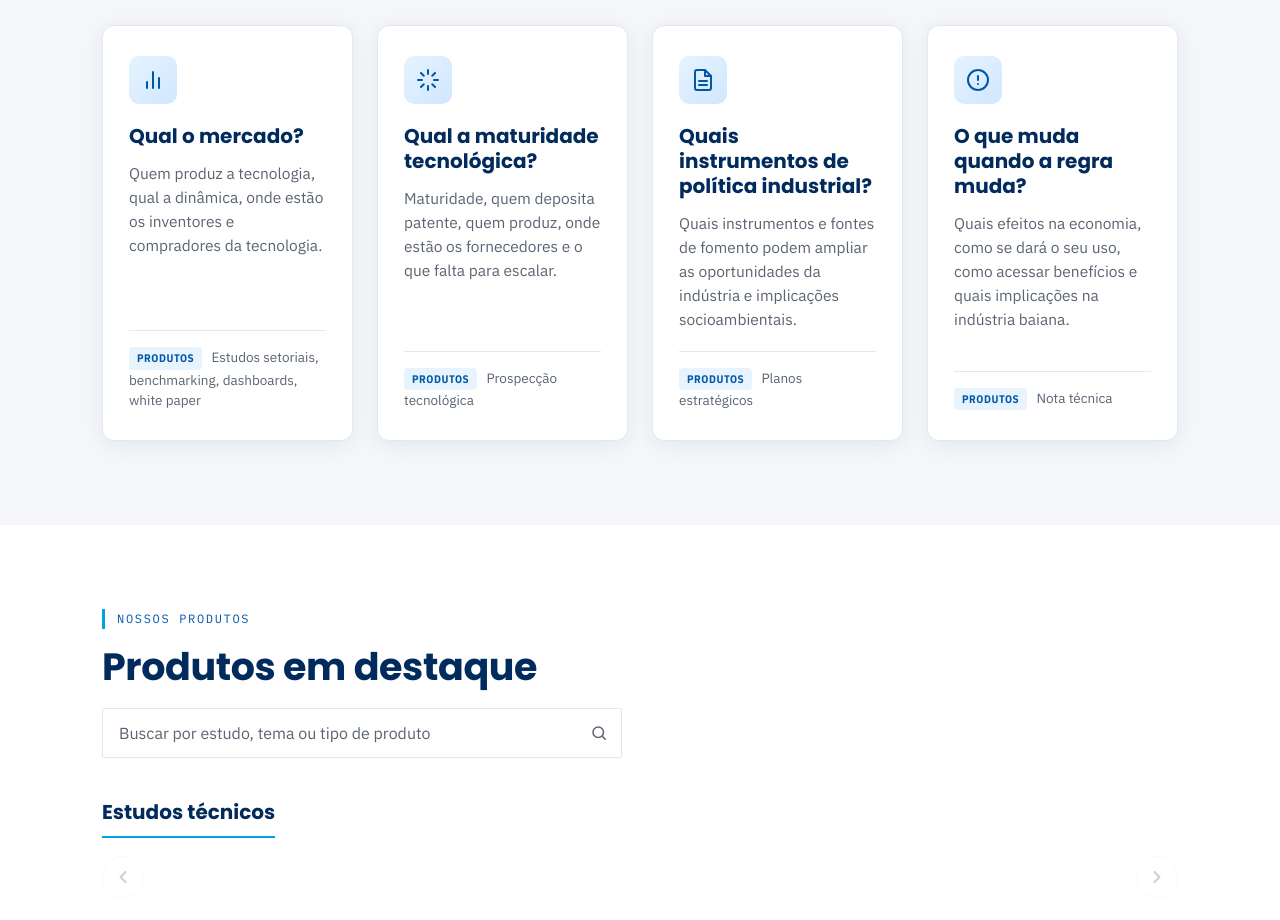
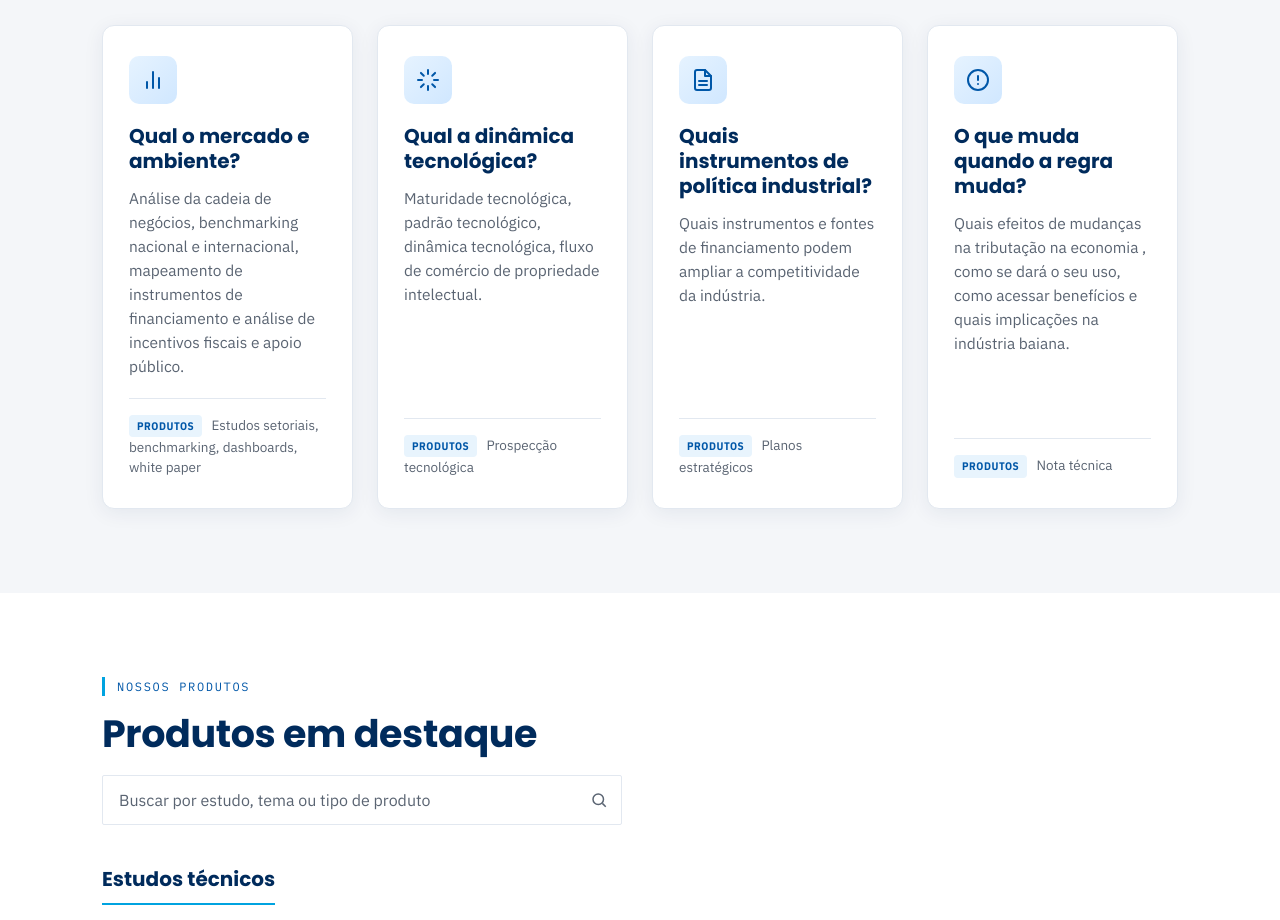
Before and after one commit to NEI-Senai-Cimatec/nei-js, a plain HTML site: page index.html in a window 1280 px wide. Shown: the part 1460-2380 px from the top of the page. Drawn offline with nearby package versions, Linux system fonts and the light colour scheme; no server answers.

Commit message:
correções Mabel

```diff
--- a/index.html
+++ b/index.html
@@ -24,7 +24,8 @@
   <div id="bannerRecuperacaoSenha" class="banner-recuperacao" hidden>
     <div class="wrap banner-recuperacao-conteudo">
       <div class="banner-recuperacao-texto">
-        <svg class="login-icone-chave" width="16" height="16" viewBox="0 0 24 24" fill="none" stroke="currentColor" stroke-width="2" stroke-linecap="round" stroke-linejoin="round" aria-hidden="true">
+        <svg class="login-icone-chave" width="16" height="16" viewBox="0 0 24 24" fill="none" stroke="currentColor"
+          stroke-width="2" stroke-linecap="round" stroke-linejoin="round" aria-hidden="true">
           <circle cx="7.5" cy="15.5" r="5.5"></circle>
           <path d="m21 2-9.6 9.6"></path>
           <path d="m15.5 7.5 3 3"></path>
@@ -148,8 +149,9 @@
               <line x1="6" y1="20" x2="6" y2="14"></line>
             </svg>
           </div>
-          <h3>Qual o mercado?</h3>
-          <p>Quem produz a tecnologia, qual a dinâmica, onde estão os inventores e compradores da tecnologia.</p>
+          <h3>Qual o mercado e ambiente?</h3>
+          <p>Análise da cadeia de negócios, benchmarking nacional e internacional, mapeamento de instrumentos de
+            financiamento e análise de incentivos fiscais e apoio público.</p>
           <span class="saida"><span class="tag-produto">Produtos</span> Estudos setoriais, benchmarking, dashboards,
             white paper</span>
         </div>
@@ -162,8 +164,9 @@
               </path>
             </svg>
           </div>
-          <h3>Qual a maturidade tecnológica?</h3>
-          <p>Maturidade, quem deposita patente, quem produz, onde estão os fornecedores e o que falta para escalar.</p>
+          <h3>Qual a dinâmica tecnológica?</h3>
+          <p>Maturidade tecnológica, padrão tecnológico, dinâmica tecnológica, fluxo de comércio de propriedade
+            intelectual.</p>
           <span class="saida"><span class="tag-produto">Produtos</span> Prospecção tecnológica</span>
         </div>
         <div class="pergunta">
@@ -177,8 +180,7 @@
             </svg>
           </div>
           <h3>Quais instrumentos de política industrial?</h3>
-          <p>Quais instrumentos e fontes de fomento podem ampliar as oportunidades da indústria e implicações
-            socioambientais.</p>
+          <p>Quais instrumentos e fontes de financiamento podem ampliar a competitividade da indústria.</p>
           <span class="saida"><span class="tag-produto">Produtos</span> Planos estratégicos</span>
         </div>
         <div class="pergunta">
@@ -191,8 +193,8 @@
             </svg>
           </div>
           <h3>O que muda quando a regra muda?</h3>
-          <p>Quais efeitos na economia, como se dará o seu uso, como acessar benefícios e quais implicações na indústria
-            baiana.</p>
+          <p>Quais efeitos de mudanças na tributação na economia , como se dará o seu uso, como acessar benefícios e
+            quais implicações na indústria baiana.</p>
           <span class="saida"><span class="tag-produto">Produtos</span> Nota técnica</span>
         </div>
       </div>
@@ -602,8 +604,10 @@
         </button>
 
         <div class="login-acoes-rodape">
-          <button id="abrirRecuperarSenha" class="login-link-esqueci" type="button" aria-label="Recuperar senha esquecida">
-            <svg class="login-icone-chave" width="13" height="13" viewBox="0 0 24 24" fill="none" stroke="currentColor" stroke-width="2" stroke-linecap="round" stroke-linejoin="round" aria-hidden="true">
+          <button id="abrirRecuperarSenha" class="login-link-esqueci" type="button"
+            aria-label="Recuperar senha esquecida">
+            <svg class="login-icone-chave" width="13" height="13" viewBox="0 0 24 24" fill="none" stroke="currentColor"
+              stroke-width="2" stroke-linecap="round" stroke-linejoin="round" aria-hidden="true">
               <circle cx="7.5" cy="15.5" r="5.5"></circle>
               <path d="m21 2-9.6 9.6"></path>
               <path d="m15.5 7.5 3 3"></path>
@@ -626,8 +630,8 @@
         <div class="login-campo">
           <label for="recuperarEmail">E-mail</label>
 
-          <input id="recuperarEmail" name="email" type="email" autocomplete="email"
-            placeholder="seu.email@exemplo.com" required>
+          <input id="recuperarEmail" name="email" type="email" autocomplete="email" placeholder="seu.email@exemplo.com"
+            required>
         </div>
 
         <button id="btnRecuperarSenha" class="btn login-enviar" type="submit">
--- a/js/equipe.js
+++ b/js/equipe.js
@@ -21,11 +21,23 @@
       papel: "Coordenação",
       foto: "https://nei-senai-cimatec.github.io/nei-js/img/team/mabel.jpg",
       bio: [
-        "Doutora e graduada em Economia pela Universidade Federal da Bahia (UFBA, 2014; 2022) e Mestra em Economia Aplicada pela Universidade Federal de São Carlos (UFSCar, 2017).",
-        "Atua nas áreas de Economia Industrial, Inovação e Políticas Públicas, com experiência em órgãos do Governo da Bahia, incluindo a Superintendência de Estudos Econômicos e Sociais da Bahia (SEI), a Secretaria de Desenvolvimento Urbano (SEDUR) e a Secretaria do Trabalho, Emprego, Renda e Esporte (SETRE). Atualmente, é Coordenadora do Núcleo de Economia Industrial do SENAI CIMATEC e Bolsista Doutor do Instituto de Pesquisa Econômica Aplicada (IPEA)."
+        "Doutora e graduada em Economia pela Universidade Federal da Bahia (UFBA, 2022; 2014) e Mestra em Economia Aplicada pela Universidade Federal de São Carlos (UFSCar, 2017).",
+        "Atua nas áreas de Economia Industrial, Inovação e Políticas Públicas, com experiência em estudos econômicos, análise setorial e formulação e monitoramento de políticas públicas. Atualmente, coordena o Núcleo de Economia Industrial do SENAI CIMATEC e é Bolsista Doutora do Instituto de Pesquisa Econômica Aplicada (IPEA)."
       ],
       lattes: "http://lattes.cnpq.br/9328556139281194",
       contato: "mabel.mota@fieb.org.br"
+    },
+    raphael: {
+      nome: "Raphael Oliveira",
+      cargo: "Pesquisador em Economia Aplicada",
+      papel: "Pesquisador Bolsista",
+      foto: "https://nei-senai-cimatec.github.io/nei-js/img/team/raphael.png",
+      bio: [
+        "Doutorando em Economia pela Universidade Federal da Bahia (UFBA), Mestre em Economia Aplicada pela Universidade Federal de São Carlos (UFSCar, 2017) e graduado em Ciências Econômicas pela Universidade Federal Fluminense (UFF, 2014).",
+        "Atua nas áreas de Economia Industrial, Políticas Públicas e Desenvolvimento Regional, com experiência em pesquisa aplicada no Instituto de Pesquisa Econômica Aplicada (IPEA), no Ministério da Integração e do Desenvolvimento Regional (MIDR) e em atividades de ensino na Universidade de São Paulo (USP/ESALQ)."
+      ],
+      lattes: "http://lattes.cnpq.br/1607374084886589",
+      contato: "raphael.silva@fbter.org.br"
     },
     yuri: {
       nome: "Yuri Dantas",
@@ -33,23 +45,11 @@
       papel: "Analista de Dados",
       foto: "https://nei-senai-cimatec.github.io/nei-js/img/team/yuri.jpeg",
       bio: [
-        "Mestre e graduado em Ciências Econômicas pela Universidade Federal da Bahia (2022; 2018). Atua na área de Economia, com ênfase em Economia Industrial e Política Industrial, Políticas Públicas, Desenvolvimento Econômico e Economia Regional e Transição Energética.",
-        "Possui experiência na construção, tratamento e análise de bases de dados e indicadores econômicos e sociais aplicados à estrutura produtiva e ao planejamento regional, com uso de Python. Atuou no acompanhamento de projetos sociais como Analista de Projetos do Estado da Bahia, no Fundo Estadual de Combate e Erradicação da Pobreza (FUNCEP), com foco em execução física-orçamentária e indicadores de pobreza e geração de renda. Também atuou em projetos de política industrial e desenvolvimento produtivo no Estado da Bahia financiados pelo Programa das Nações Unidas para o Desenvolvimento (PNUD). Atualmente é Economista do Núcleo de Economia Industrial do SENAI CIMATEC."
+        "Mestre e graduado em Ciências Econômicas pela Universidade Federal da Bahia (UFBA, 2022; 2018).",
+        "Atua nas áreas de Economia Industrial, Política Industrial, Desenvolvimento Econômico e Economia Regional, com ênfase em análise de dados e construção de indicadores econômicos e sociais. Possui experiência em projetos de desenvolvimento produtivo e políticas públicas, incluindo iniciativas financiadas pelo Programa das Nações Unidas para o Desenvolvimento (PNUD)."
       ],
       lattes: "http://lattes.cnpq.br/0210327430133340",
       contato: "yuri.dantas@fieb.org.br"
-    },
-    raphael: {
-      nome: "Raphael Oliveira",
-      cargo: "Pesquisador em Economia Aplicada",
-      papel: "Pesquisador Bolsista",
-      foto: "https://nei-senai-cimatec.github.io/nei-js/img/team/raphael.png",
-      bio: [
-        "Profissional da área de Economia, com ênfase em Política Pública, Desenvolvimento Regional e Economia Industrial. Doutorando em Economia pela Universidade Federal da Bahia, Mestre em Economia Aplicada pela Universidade Federal de São Carlos (2017) e graduado em Ciências Econômicas pela Universidade Federal Fluminense (2014).",
-        "Experiência como pesquisador no Programa de Pesquisa para o Desenvolvimento Nacional (PNPD) da Diretoria de Estudos e Políticas Regionais, Urbanas e Ambientais (Dirur) do Instituto de Pesquisa Econômica Aplicada (Ipea). Atual Especialista do Observatório da Federação das Indústrias do Estado do Espírito Santo (FINDES), Consultor do Ministério da Integração e Desenvolvimento Regional (MIDR) e Professor Orientador de Cursos de Pós-Graduação MBA da Escola Superior de Agricultura Luiz de Queiroz da Universidade de São Paulo (USP-Esalq)."
-      ],
-      lattes: "http://lattes.cnpq.br/1607374084886589",
-      contato: "raphael.silva@fbter.org.br"
     },
     felipe: {
       nome: "Felipe Figueiroa",
```
Also changed, not shown: img/thumb/estudos_cientificos/white_papers/comunicacao-quantica-oportunidades-e-aplicacoes-setoriais.png (added).
